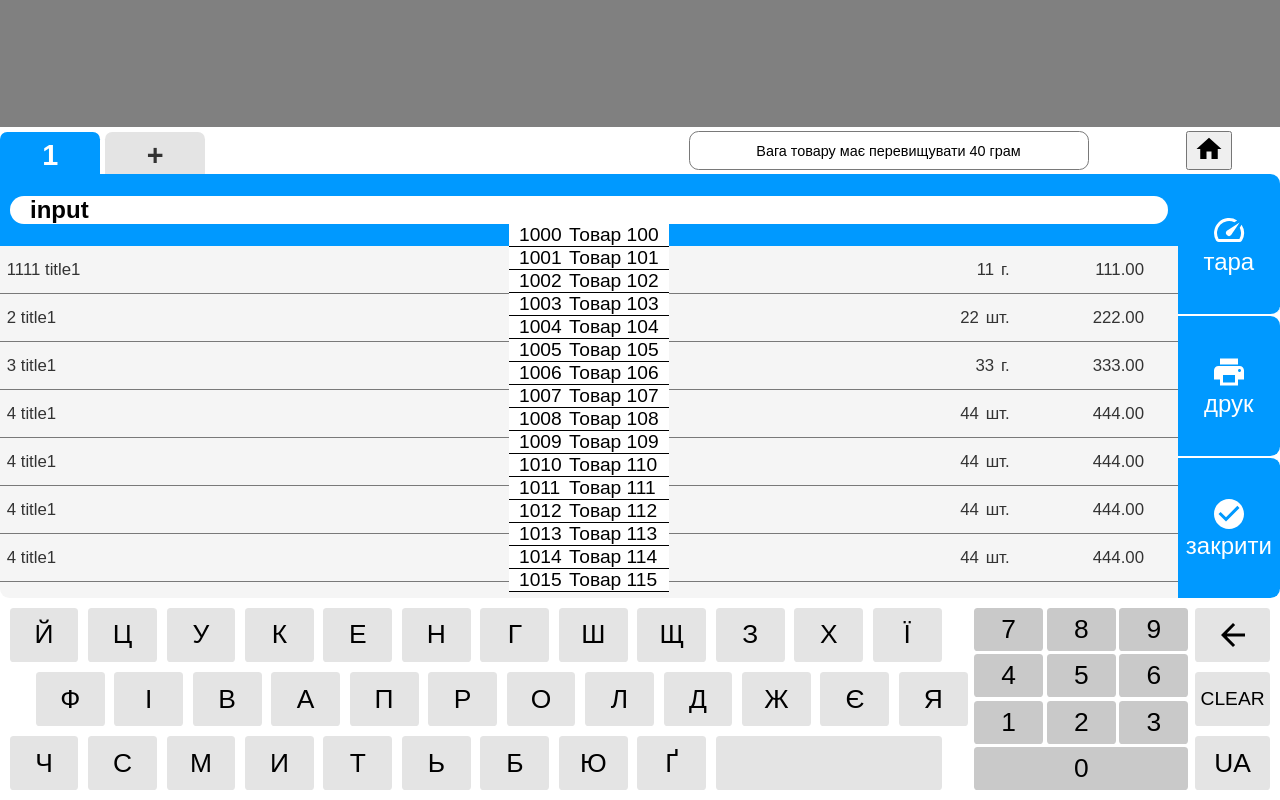
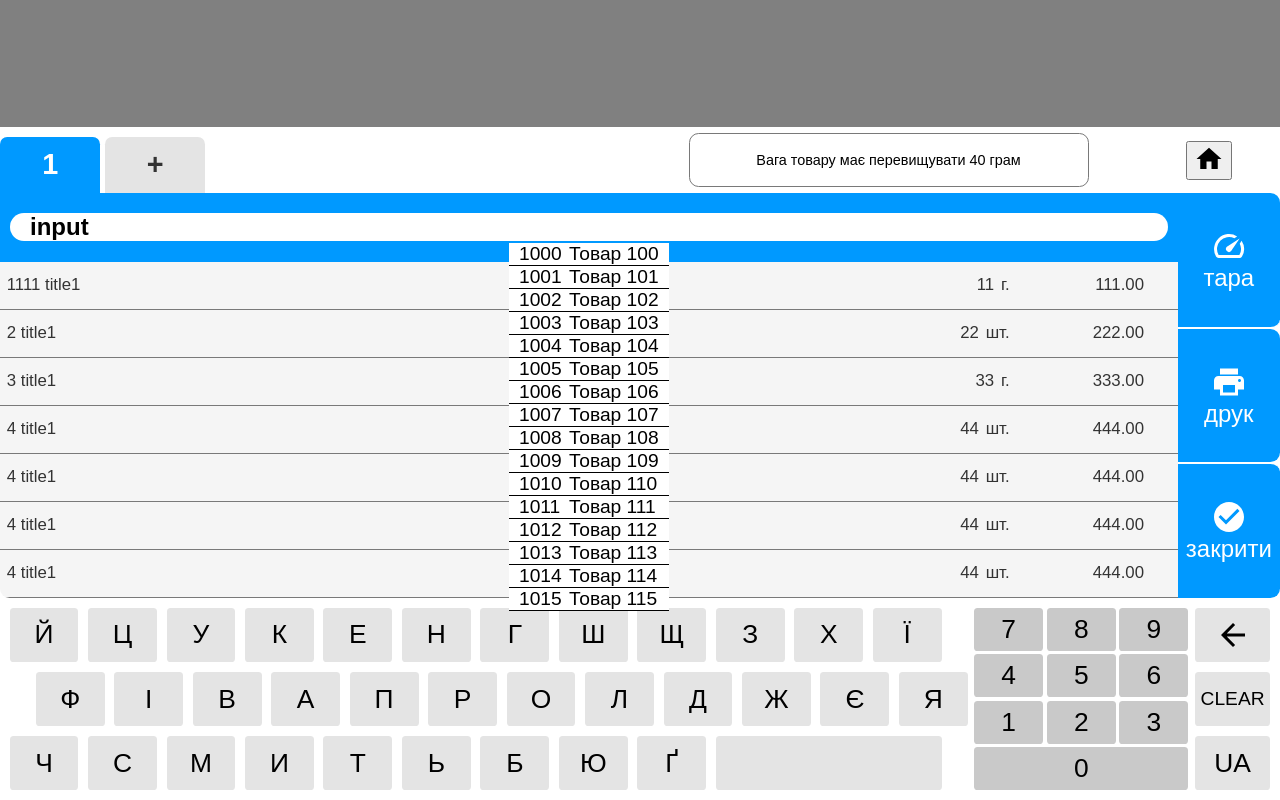
Before and after one commit to NeverSmileMan/testo, a React (Create React App) app: page / in a window 1280 px wide. Built offline with nearby package versions, Linux system fonts and the light colour scheme.

Commit message:
fix tabs view

```diff
--- a/src/main.tsx
+++ b/src/main.tsx
@@ -19,7 +19,7 @@ import {values} from './plugs/added.items'
 const useStyles = makeStyles({
 	header: {
     width: '100%',
-    height: '10%',
+    height: '14%',
     display: 'flex',
   },
 	tab: {
@@ -34,7 +34,7 @@ const useStyles = makeStyles({
   },
 	bodyWrap: {
     width: '100%',
-    height: '90%',
+    height: '86%',
     display: 'flex',
   },
 	body: {
--- a/src/tabs/Tabs.tsx
+++ b/src/tabs/Tabs.tsx
@@ -70,7 +70,8 @@ const Tabs: FC = () => {
 		tabs: {
 			display: 'flex',
 			width: '100%',
-			paddingTop: '.2rem',
+			paddingTop: '.4rem',
+			boxSizing: 'border-box',
 			height: '100%',
 		},
 		tab: {
```
